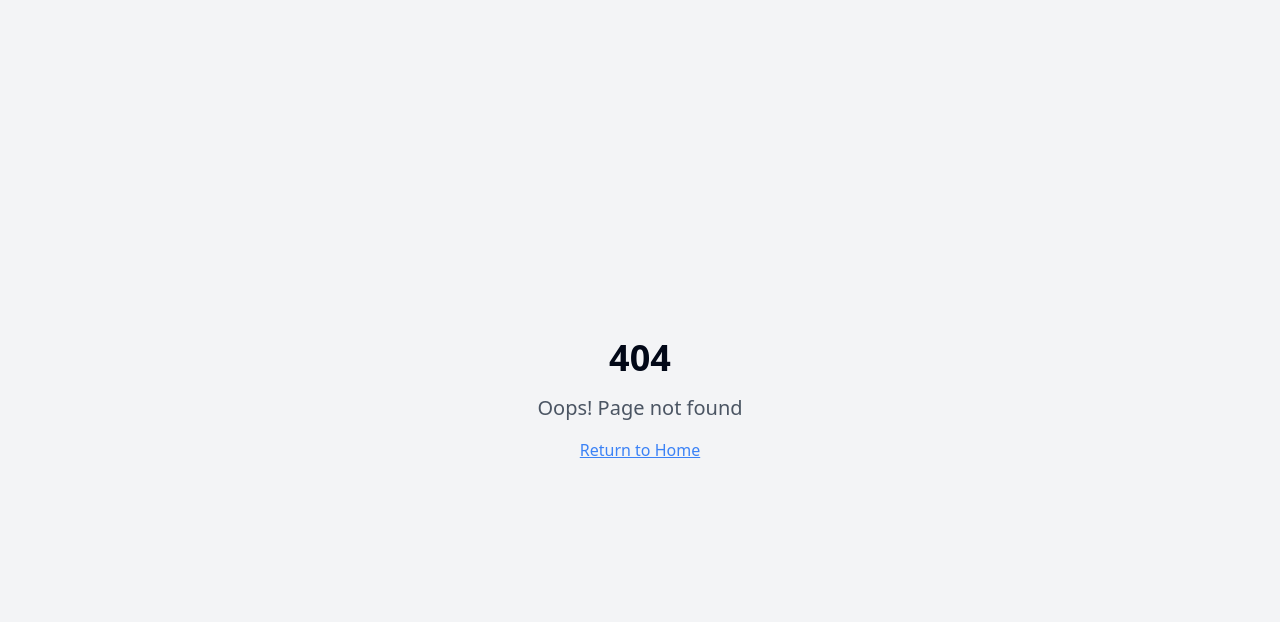
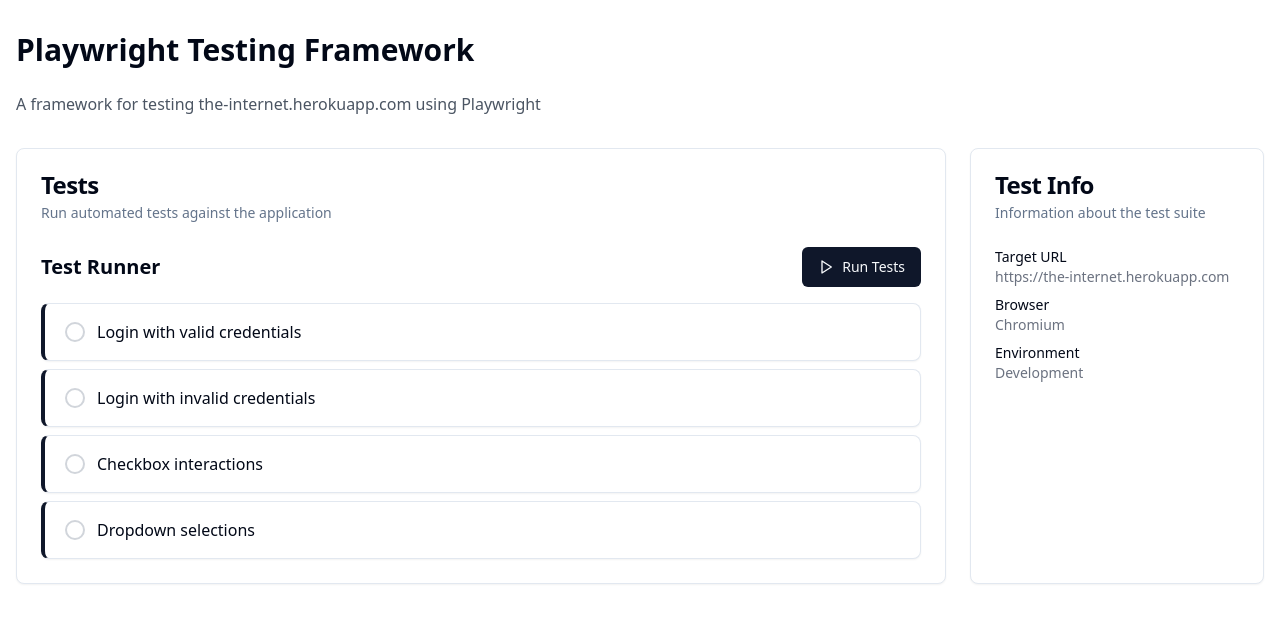
Before and after one commit to marmiou/play-with-playwright, a React (Vite) app: page /test-framework in a window 1280 px wide. Before the commit this address had no page. Shown: the top 622 px of the page. Built offline with nearby package versions, Linux system fonts and the light colour scheme.

Commit message:
Fix: Avoid modifying read-only file
Refactor code to prevent modification of .gitignore.

```diff
--- a/package.json
+++ b/package.json
@@ -12,6 +12,7 @@
   },
   "dependencies": {
     "@hookform/resolvers": "^3.9.0",
+    "@playwright/test": "^1.51.1",
     "@radix-ui/react-accordion": "^1.2.0",
     "@radix-ui/react-alert-dialog": "^1.1.1",
     "@radix-ui/react-aspect-ratio": "^1.1.0",
--- a/src/App.tsx
+++ b/src/App.tsx
@@ -1,3 +1,4 @@
+
 import { Toaster } from "@/components/ui/toaster";
 import { Toaster as Sonner } from "@/components/ui/sonner";
 import { TooltipProvider } from "@/components/ui/tooltip";
@@ -5,6 +6,7 @@ import { QueryClient, QueryClientProvider } from "@tanstack/react-query";
 import { BrowserRouter, Routes, Route } from "react-router-dom";
 import Index from "./pages/Index";
 import NotFound from "./pages/NotFound";
+import TestFramework from "./pages/TestFramework";
 
 const queryClient = new QueryClient();
 
@@ -16,6 +18,7 @@ const App = () => (
       <BrowserRouter>
         <Routes>
           <Route path="/" element={<Index />} />
+          <Route path="/test-framework" element={<TestFramework />} />
           {/* ADD ALL CUSTOM ROUTES ABOVE THE CATCH-ALL "*" ROUTE */}
           <Route path="*" element={<NotFound />} />
         </Routes>
--- /dev/null
+++ b/src/components/TestRunner.tsx
@@ -0,0 +1,103 @@
+
+import React, { useState } from 'react';
+import { Button } from '@/components/ui/button';
+import { Card, CardContent, CardHeader, CardTitle } from '@/components/ui/card';
+import { AlertCircle, CheckCircle, Play } from 'lucide-react';
+
+interface TestStatus {
+  name: string;
+  status: 'idle' | 'running' | 'passed' | 'failed';
+  duration?: number;
+  error?: string;
+}
+
+const TestRunner = () => {
+  const [tests, setTests] = useState<TestStatus[]>([
+    { name: 'Login with valid credentials', status: 'idle' },
+    { name: 'Login with invalid credentials', status: 'idle' },
+    { name: 'Checkbox interactions', status: 'idle' },
+    { name: 'Dropdown selections', status: 'idle' },
+  ]);
+
+  const [isRunning, setIsRunning] = useState(false);
+
+  const runTests = async () => {
+    setIsRunning(true);
+
+    // Update all tests to running state
+    setTests(tests.map(test => ({ ...test, status: 'running' })));
+
+    // Simulate test execution
+    for (let i = 0; i < tests.length; i++) {
+      // Update current test to running
+      setTests(prev => {
+        const updated = [...prev];
+        updated[i].status = 'running';
+        return updated;
+      });
+
+      // Simulate test execution time
+      await new Promise(resolve => setTimeout(resolve, 1500));
+
+      // Randomly pass or fail the test (for demo purposes)
+      const passed = Math.random() > 0.3;
+
+      // Update test status
+      setTests(prev => {
+        const updated = [...prev];
+        updated[i].status = passed ? 'passed' : 'failed';
+        updated[i].duration = Math.floor(Math.random() * 1000) + 500;
+        if (!passed) {
+          updated[i].error = 'Element not found or assertion failed';
+        }
+        return updated;
+      });
+    }
+
+    setIsRunning(false);
+  };
+
+  return (
+    <div className="space-y-4">
+      <div className="flex items-center justify-between">
+        <h2 className="text-xl font-semibold">Test Runner</h2>
+        <Button
+          onClick={runTests}
+          disabled={isRunning}
+          className="flex items-center gap-2"
+        >
+          <Play className="h-4 w-4" />
+          Run Tests
+        </Button>
+      </div>
+
+      <div className="space-y-2">
+        {tests.map((test, index) => (
+          <Card key={index} className="border-l-4 border-l-primary">
+            <CardContent className="py-4 px-5">
+              <div className="flex items-center justify-between">
+                <div className="flex items-center gap-3">
+                  {test.status === 'idle' && <div className="w-5 h-5 rounded-full border-2 border-gray-300" />}
+                  {test.status === 'running' && (
+                    <div className="w-5 h-5 rounded-full border-2 border-transparent border-t-blue-500 animate-spin" />
+                  )}
+                  {test.status === 'passed' && <CheckCircle className="w-5 h-5 text-green-500" />}
+                  {test.status === 'failed' && <AlertCircle className="w-5 h-5 text-red-500" />}
+                  <span>{test.name}</span>
+                </div>
+                {test.duration && <span className="text-sm text-gray-500">{test.duration}ms</span>}
+              </div>
+              {test.error && (
+                <div className="mt-2 text-sm text-red-500 bg-red-50 p-2 rounded">
+                  Error: {test.error}
+                </div>
+              )}
+            </CardContent>
+          </Card>
+        ))}
+      </div>
+    </div>
+  );
+};
+
+export default TestRunner;
--- /dev/null
+++ b/src/pages/BasePage.ts
@@ -0,0 +1,18 @@
+
+import { Page } from '@playwright/test';
+
+export class BasePage {
+  constructor(protected page: Page) {}
+
+  async navigate(path: string) {
+    await this.page.goto(path);
+  }
+
+  async getTitle() {
+    return this.page.title();
+  }
+
+  async getUrl() {
+    return this.page.url();
+  }
+}
--- /dev/null
+++ b/src/pages/LoginPage.ts
@@ -0,0 +1,37 @@
+
+import { Page, expect } from '@playwright/test';
+import { BasePage } from './BasePage';
+
+export class LoginPage extends BasePage {
+  // Locators
+  private usernameInput = this.page.locator('#username');
+  private passwordInput = this.page.locator('#password');
+  private loginButton = this.page.locator('button[type="submit"]');
+  private flashMessage = this.page.locator('#flash');
+
+  constructor(page: Page) {
+    super(page);
+  }
+
+  async navigate() {
+    await super.navigate('/login');
+  }
+
+  async login(username: string, password: string) {
+    await this.usernameInput.fill(username);
+    await this.passwordInput.fill(password);
+    await this.loginButton.click();
+  }
+
+  async getFlashMessage() {
+    return this.flashMessage.textContent();
+  }
+
+  async verifySuccessfulLogin() {
+    await expect(this.flashMessage).toContainText('You logged into a secure area');
+  }
+
+  async verifyFailedLogin() {
+    await expect(this.flashMessage).toContainText('Your username is invalid');
+  }
+}
--- /dev/null
+++ b/src/pages/TestFramework.tsx
@@ -0,0 +1,56 @@
+
+import React from 'react';
+import TestRunner from '@/components/TestRunner';
+import { Card, CardContent, CardDescription, CardHeader, CardTitle } from '@/components/ui/card';
+
+const TestFramework = () => {
+  return (
+    <div className="container mx-auto py-8 px-4">
+      <h1 className="text-3xl font-bold mb-6">Playwright Testing Framework</h1>
+      <p className="text-gray-600 mb-8">
+        A framework for testing the-internet.herokuapp.com using Playwright
+      </p>
+
+      <div className="grid gap-6 md:grid-cols-4">
+        <Card className="md:col-span-3">
+          <CardHeader>
+            <CardTitle>Tests</CardTitle>
+            <CardDescription>
+              Run automated tests against the application
+            </CardDescription>
+          </CardHeader>
+          <CardContent>
+            <TestRunner />
+          </CardContent>
+        </Card>
+
+        <Card>
+          <CardHeader>
+            <CardTitle>Test Info</CardTitle>
+            <CardDescription>
+              Information about the test suite
+            </CardDescription>
+          </CardHeader>
+          <CardContent>
+            <div className="space-y-2">
+              <div>
+                <p className="text-sm font-medium">Target URL</p>
+                <p className="text-sm text-gray-500">https://the-internet.herokuapp.com</p>
+              </div>
+              <div>
+                <p className="text-sm font-medium">Browser</p>
+                <p className="text-sm text-gray-500">Chromium</p>
+              </div>
+              <div>
+                <p className="text-sm font-medium">Environment</p>
+                <p className="text-sm text-gray-500">Development</p>
+              </div>
+            </div>
+          </CardContent>
+        </Card>
+      </div>
+    </div>
+  );
+};
+
+export default TestFramework;
```
Also changed, not shown: playwright.config.ts (added, +23 -0 lines), 2 other files (tests, documents, lock files or other folders).
